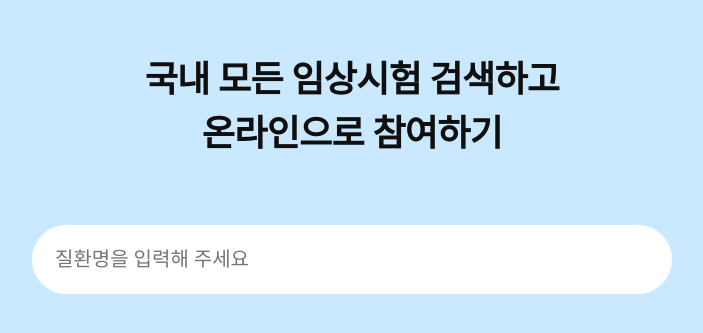
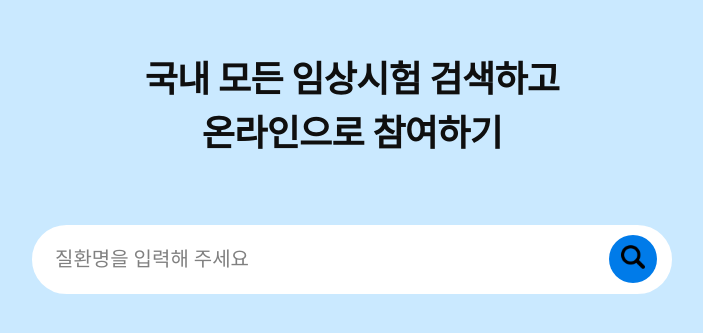
Before and after one commit to salmontaker/clinical-trials, a React (Create React App) app: page / in a window 1280 px wide. Shown: the part 227-560 px from the top of the page, without its empty margins (288-991 px from the left). Built offline with nearby package versions, Linux system fonts and the light colour scheme.

Commit message:
style: 검색창 스타일링

```diff
--- a/src/components/Search/SearchForm.styled.ts
+++ b/src/components/Search/SearchForm.styled.ts
@@ -1,20 +1,44 @@
 import { styled } from 'styled-components'
 
+import searchIcon from '../../assets/searchIcon.png'
+import { flex } from '../../styles/constants/flex'
 import { fontSizes } from '../../styles/constants/fontSize'
 
-export const Input = styled.input`
-  width: 50%;
+export const SearchForm = styled.form`
+  ${flex.flexCenter}
   border: solid white;
   border-radius: 42px;
   background-color: white;
+  width: 50%;
+
+  &:focus-within {
+    border-color: #007be9;
+  }
+`
+
+export const SearchInput = styled.input`
+  flex: 1;
+  background-color: transparent;
   font-size: ${fontSizes.medium};
   padding: 20px;
 
-  &:focus {
-    border-color: #007be9;
-  }
-
   &::placeholder {
-    color: gary;
+    color: gray;
   }
 `
+
+export const SearchButton = styled.button`
+  background-color: #007be9;
+  border-radius: 100%;
+  padding: 10px 12px 10px 12px;
+  margin-right: 12px;
+
+  &:hover {
+    cursor: pointer;
+  }
+`
+
+export const SearchIcon = styled.img.attrs({ src: `${searchIcon}` })`
+  width: 24px;
+  height: 24px;
+`
--- a/src/components/Search/SearchForm.tsx
+++ b/src/components/Search/SearchForm.tsx
@@ -12,14 +12,20 @@ function SearchForm() {
   }, [selectedItem])
 
   return (
-    <S.Input
-      placeholder="질환명을 입력해 주세요"
-      value={selectedItem?.sickNm}
+    <S.SearchForm
       onBlur={() => setIsFocused(false)}
-      onChange={(e) => setQuery(e.target.value)}
       onFocus={() => setIsFocused(true)}
       onKeyDown={(e) => selectIndexByKeyDown(e)}
-    />
+    >
+      <S.SearchInput
+        placeholder="질환명을 입력해 주세요"
+        value={selectedItem?.sickNm}
+        onChange={(e) => setQuery(e.target.value)}
+      />
+      <S.SearchButton>
+        <S.SearchIcon />
+      </S.SearchButton>
+    </S.SearchForm>
   )
 }
 
--- a/src/hooks/useKeyboardNavigation.ts
+++ b/src/hooks/useKeyboardNavigation.ts
@@ -20,6 +20,7 @@ const useKeyboardNavigation = <T>(items: T[]) => {
         e.preventDefault()
         setSelectedIdx(selectedIdx < endIdx ? selectedIdx + 1 : startIdx)
       } else if (e.key === KEY_ENTER) {
+        e.preventDefault()
         setSelectedItem(items[selectedIdx])
       }
     }
```
Also changed, not shown: src/assets/searchIcon.png (added).
